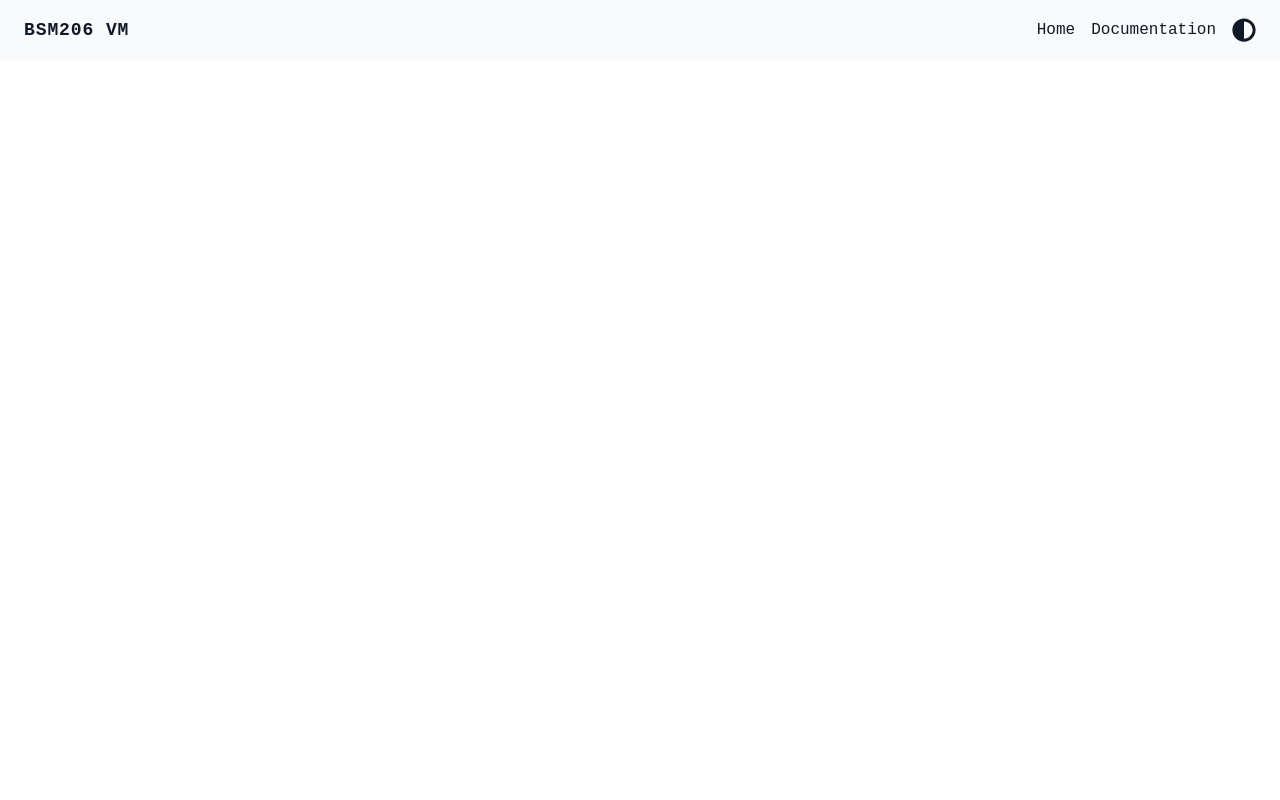
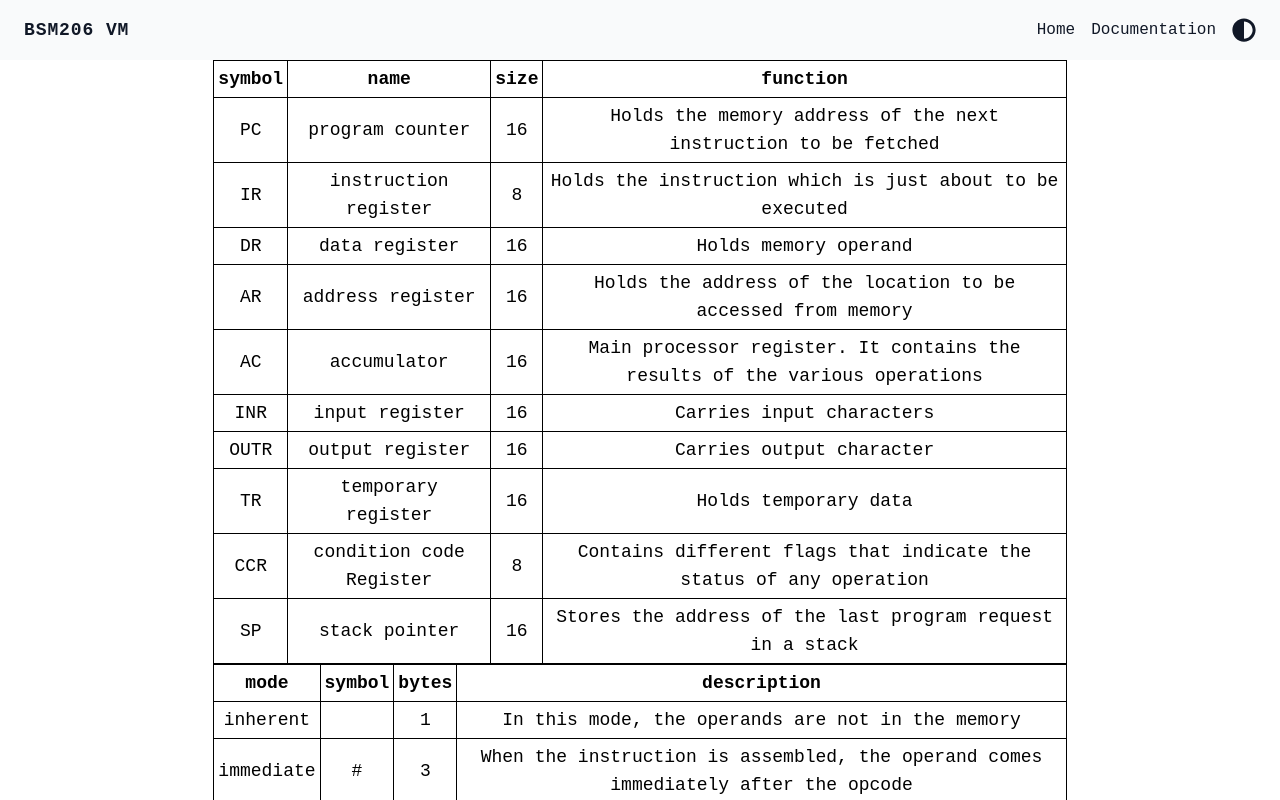
Before and after one commit to bennaaym/bsm206-vm, a React (Create React App) app in the folder client/: page /documentation in a window 1280 px wide. Shown: the top 800 px of the page. Built offline with nearby package versions, Linux system fonts and the light colour scheme; no server answers.

Commit message:
clients : data tables about registers and addressing modes implemented

```diff
--- a/client/src/App.tsx
+++ b/client/src/App.tsx
@@ -3,6 +3,7 @@ import Nav from "./components/nav/Nav"
 import CodeContextProvider from "./contexts/CodeContextProvider";
 import ThemeContextProvider from "./contexts/ThemeContextProvider";
 import Home from "./pages/Home";
+import Documentation from "./pages/Documentation";
 
 const App = () =>
 {
@@ -14,6 +15,7 @@ const App = () =>
               <Nav/>
               <Switch>
                   <Route exact path='/' component={Home} />
+                  <Route path='/documentation' component={Documentation}/>
               </Switch>
           </div>
         </CodeContextProvider>
--- a/client/src/assembly/documentation/addressingMode.json
+++ b/client/src/assembly/documentation/addressingMode.json
@@ -5,50 +5,42 @@
         {
             "symbol":"",
             "bytes":"1",
-            "description":" In this mode, the operands are not in the memory",
-            "exemple":"PSH"
+            "description":" In this mode, the operands are not in the memory"
         },
 
         "immediate":
         {
             "symbol":"#",
             "bytes":"3",
-            "description":"When the instruction is assembled, the operand comes immediately after the opcode",
-            "exemple":"LDA #1234"
+            "description":"When the instruction is assembled, the operand comes immediately after the opcode"
         },
 
         "direct":
         {
             "symbol":"",
             "bytes":"3",
-            "description":"In this mode, address field in the instruction contains the effective address of the operand and no intermediate memory access is required",
-            "exemple":"LDA 1234"
+            "description":"In this mode, address field in the instruction contains the effective address of the operand and no intermediate memory access is required"
         },
 
         "indirect":
         {
             "symbol":"()",
             "bytes":"3",
-            "description":"In this mode, address field in the instruction contains the memory location where effective address of operand is present.",
-            "exemple":"LDA (1234)"
+            "description":"In this mode, address field in the instruction contains the memory location where effective address of operand is present."
         },
 
         "index":
         {
             "symbol":"*",
             "bytes":"2",
-            "description":"In this mode, contents of Index register is added to address part of instruction to obtain effective address",
-            "exemple":"LDA *12"
+            "description":"In this mode, contents of Index register is added to address part of instruction to obtain effective address"
         },
 
         "relative":
         {
             "symbol":"~",
             "bytes":"2",
-            "description":"In this mode, contents of Index register is added to address part of instruction to obtain effective address",
-            "exemple":"BSR ~04"
+            "description":"In this mode, contents of Index register is added to address part of instruction to obtain effective address"
         }
-
-
     }
 }
--- /dev/null
+++ b/client/src/assets/css/documentation.module.css
@@ -0,0 +1,12 @@
+@layer components
+{
+    .table
+    {
+        @apply table-auto border-collapse border text-left text-xs sm:text-sm md:text-base lg:text-lg
+    }
+
+    .table tr,th,td
+    {
+        @apply border p-1 text-center
+    }
+}
--- /dev/null
+++ b/client/src/components/documentation/AdrModesTable.tsx
@@ -0,0 +1,16 @@
+import {addressingMode} from "../../assembly/documentation/addressingMode.json";
+import Table from "./Table";
+
+const AdrModesTable = () =>
+{
+
+    return(
+        <>
+            <Table
+                header={['mode',...Object.keys(addressingMode.direct)]}
+                body={addressingMode}
+            />
+        </>
+    )
+}
+export default AdrModesTable;
--- /dev/null
+++ b/client/src/components/documentation/InstructionsTable.tsx
@@ -0,0 +1,9 @@
+const InstructionsTable = () =>
+{
+    return(
+        <>
+        </>
+    )
+}
+
+export default InstructionsTable;
--- /dev/null
+++ b/client/src/components/documentation/RegistersTables.tsx
@@ -0,0 +1,14 @@
+import {architecture} from "../../assembly/documentation/architecture.json";
+import Table from "./Table";
+
+const RegistersTable = () =>
+{
+
+    return(
+        <Table
+            header={['symbol',...Object.keys(architecture.registers.AC)]}
+            body={architecture.registers}
+        />
+    )
+}
+export default RegistersTable;
--- /dev/null
+++ b/client/src/components/documentation/Table.tsx
@@ -0,0 +1,52 @@
+import styles from "../../assets/css/documentation.module.css";
+
+interface IProps
+{
+    header:string[],
+    body:{[prop:string]:{[prop:string]:string}};
+}
+
+const Table: React.FC<IProps> = ({header,body}) => {
+
+    return (
+        <>
+            <table className={styles.table}>
+                <thead>
+                    <tr >
+                        {
+                          header.map((head)=>
+                            {
+                                return(
+                                    <th key={head}>
+                                        {head}
+                                    </th>
+                                )
+                            })
+                        }
+                    </tr>
+                </thead>
+                <tbody>
+                    {
+                        Object.keys(body).map(key=>{
+                            return(
+                                <tr key={key}>
+                                    <td>{key}</td>
+                                    {
+                                        Object.values(body[key]).map((key)=>{
+                                            return(
+                                                <td key={key}>
+                                                    {key}
+                                                </td>
+                                            )
+                                        })
+                                    }
+                                </tr>
+                        )})
+                    }
+                </tbody>
+            </table>
+        </>
+    );
+}
+
+export default Table;
--- /dev/null
+++ b/client/src/pages/Documentation.tsx
@@ -0,0 +1,21 @@
+import AdrModeTable from "../components/documentation/AdrModesTable";
+import InstructionsTable from "../components/documentation/InstructionsTable";
+import RegistersTable from "../components/documentation/RegistersTables";
+
+const Documentation = () =>
+{
+    return(
+        <>
+            <div className="flex  w-full items-center justify-center">
+                <div className="w-8/12">
+                    <InstructionsTable/>
+                    <RegistersTable/>
+                    <AdrModeTable/>
+
+                </div>
+            </div>
+        </>
+    )
+}
+
+export default Documentation;
```
